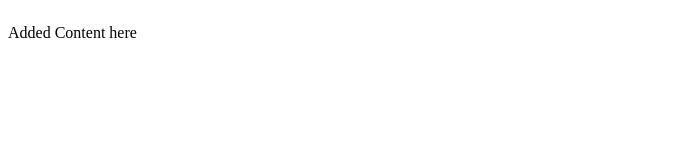
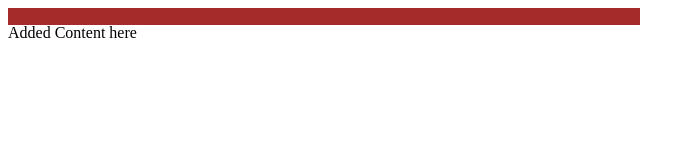
Before and after one commit to edwardreyes29/self_exploration_page, a plain HTML site: page index.html in a window 1280 px wide. Shown: the whole page, without its empty margins (0-695 px from the left). Drawn offline with Linux system fonts and the light colour scheme.

Commit message:
fixed spelling error to class name

```diff
--- a/index.html
+++ b/index.html
@@ -2,7 +2,7 @@
 <div class="main_section">
     <link rel="stylesheet" href="style/style.css">
 
-    <div class="self_explortation_section">
+    <div class="self_exploration_section">
         <p>Added Content here</p>
     </div>
 
--- a/style/style.css
+++ b/style/style.css
@@ -10,3 +10,7 @@
         "job_section_L job_section_R"
         "logo_section_L logo_section_R";
 }
+.self_exploration_section {
+    background: brown;
+
+}
```
